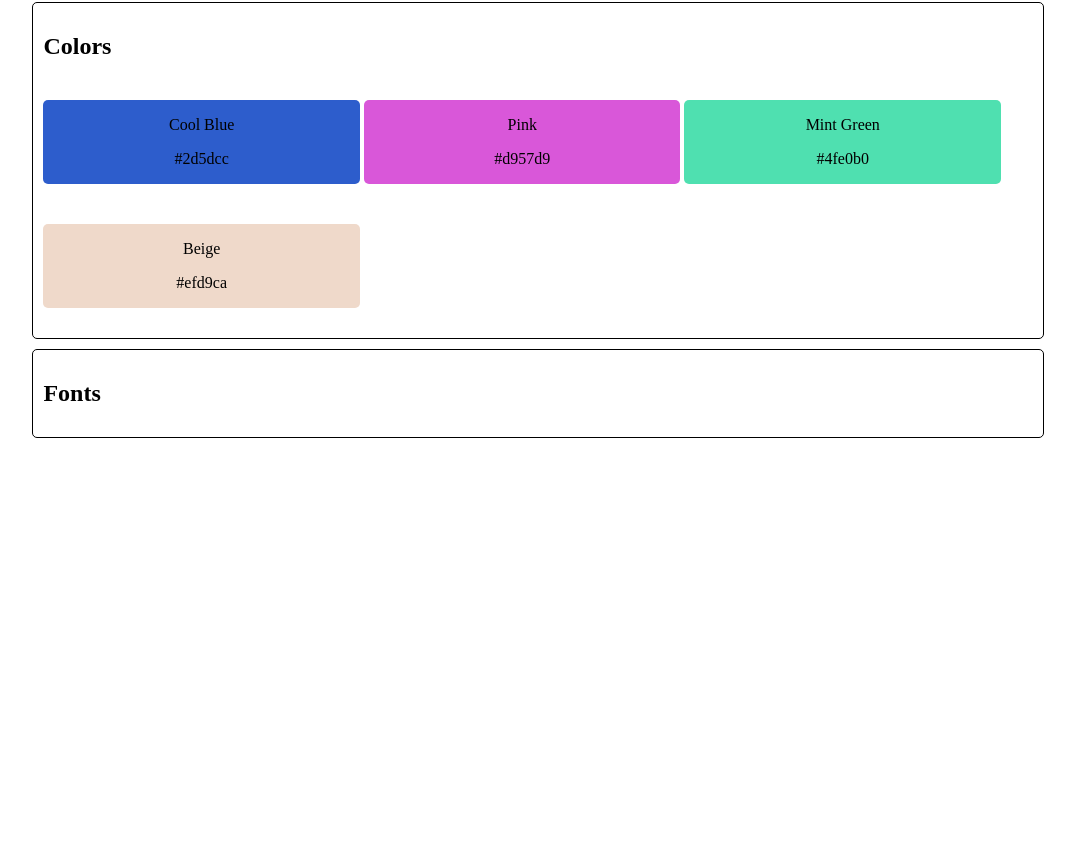
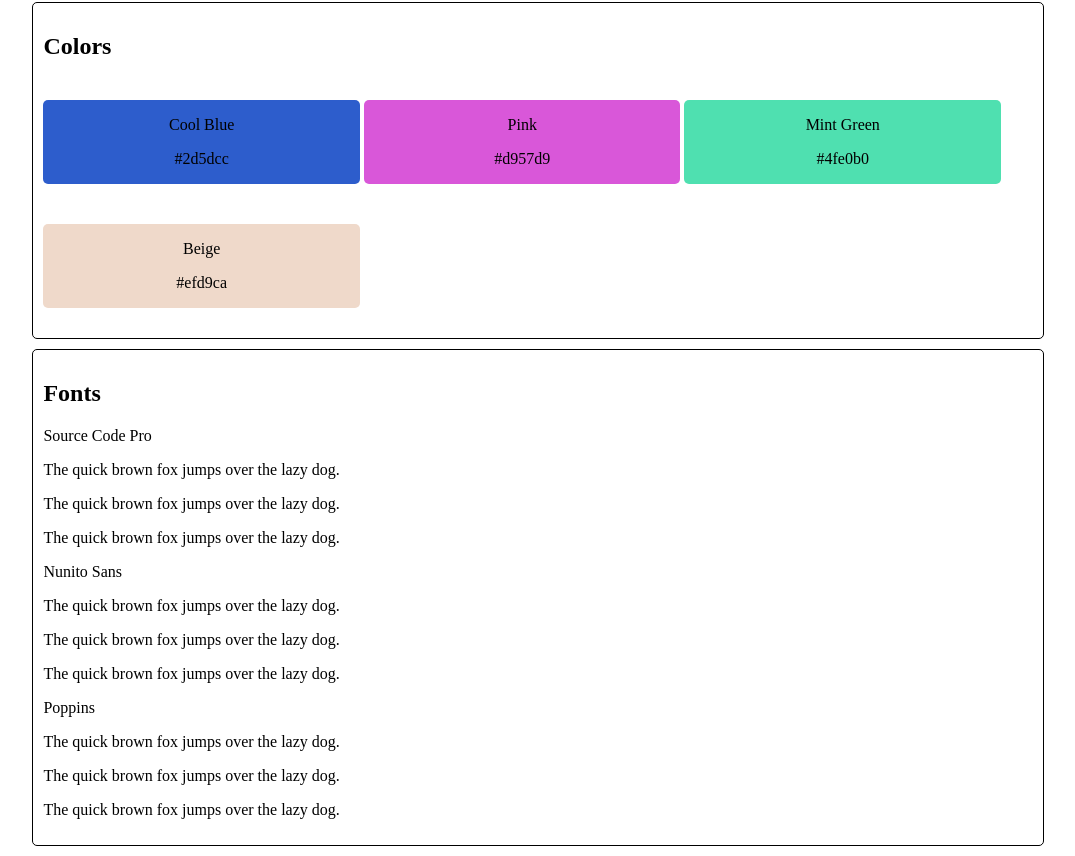
Before and after one commit to tenguterror/website-design-system, a plain HTML site: page index.html in a window 1280 px wide. Shown: the part 78-934 px from the top of the page, without its empty margins (102-1177 px from the left). Before the commit the page ends 800 px from the top, so only its background shows below. Drawn offline with Linux system fonts and the light colour scheme.

Commit message:
Added font section to index.html

```diff
--- a/index.html
+++ b/index.html
@@ -34,7 +34,26 @@
 
       <section class="container">
         <h2>Fonts</h2>
-
+        <div class="font-container">
+          <div class="font-panel">
+            <p class="font-label source-code-pro">Source Code Pro</p>
+            <p class="regular source-code-pro">The quick brown fox jumps over the lazy dog.</p>
+            <p class="bold source-code-pro">The quick brown fox jumps over the lazy dog.</p>
+            <p class="italic source-code-pro">The quick brown fox jumps over the lazy dog.</p>
+          </div>
+          <div class="font-panel">
+            <p class="font-label nunito-sans">Nunito Sans</p>
+            <p class="regular nunito-sans">The quick brown fox jumps over the lazy dog.</p>
+            <p class="bold nunito-sans">The quick brown fox jumps over the lazy dog.</p>
+            <p class="italic nunito-sans">The quick brown fox jumps over the lazy dog.</p>
+          </div>
+          <div class="font-panel">
+            <p class="font-label poppins">Poppins</p>
+            <p class="regular poppins">The quick brown fox jumps over the lazy dog.</p>
+            <p class="bold poppins">The quick brown fox jumps over the lazy dog.</p>
+            <p class="italic poppins">The quick brown fox jumps over the lazy dog.</p>
+          </div>
+        </div>
       </section>
 
     </main>
```
